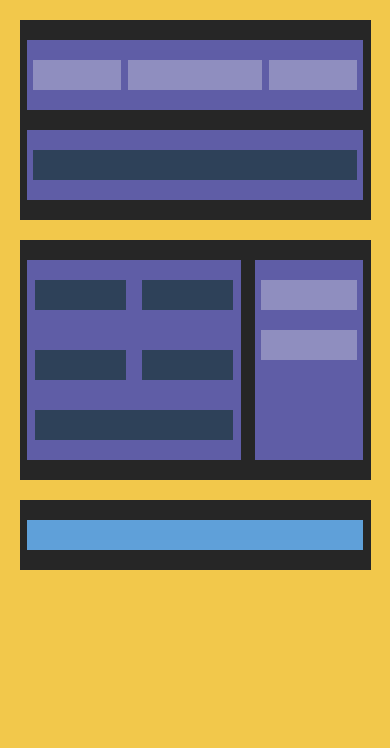
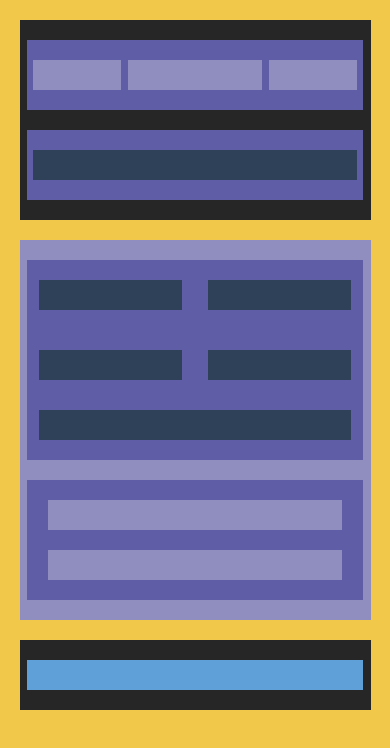
Before and after one commit to Jaranag/s1_htmlcss, a plain HTML site: page Nivell1/Exercici02/index.html in a window 390 px wide. Drawn offline with Linux system fonts and the light colour scheme.

Commit message:
afegit Nivell1 Exercici02

```diff
--- a/Nivell1/Exercici02/styles.css
+++ b/Nivell1/Exercici02/styles.css
@@ -179,3 +179,20 @@ section{
     justify-content: center;
     width: 96%;
 }
+
+@media (max-width:801px) {
+    .section2 {
+        background-color: #8F8EBF;
+        flex-direction: column;
+    }
+
+    .box3 {
+        width: 96%;
+    }
+
+    .box4 {
+        width: 96%;
+        margin-top: 20px;
+        height: auto;
+    }
+}
```
